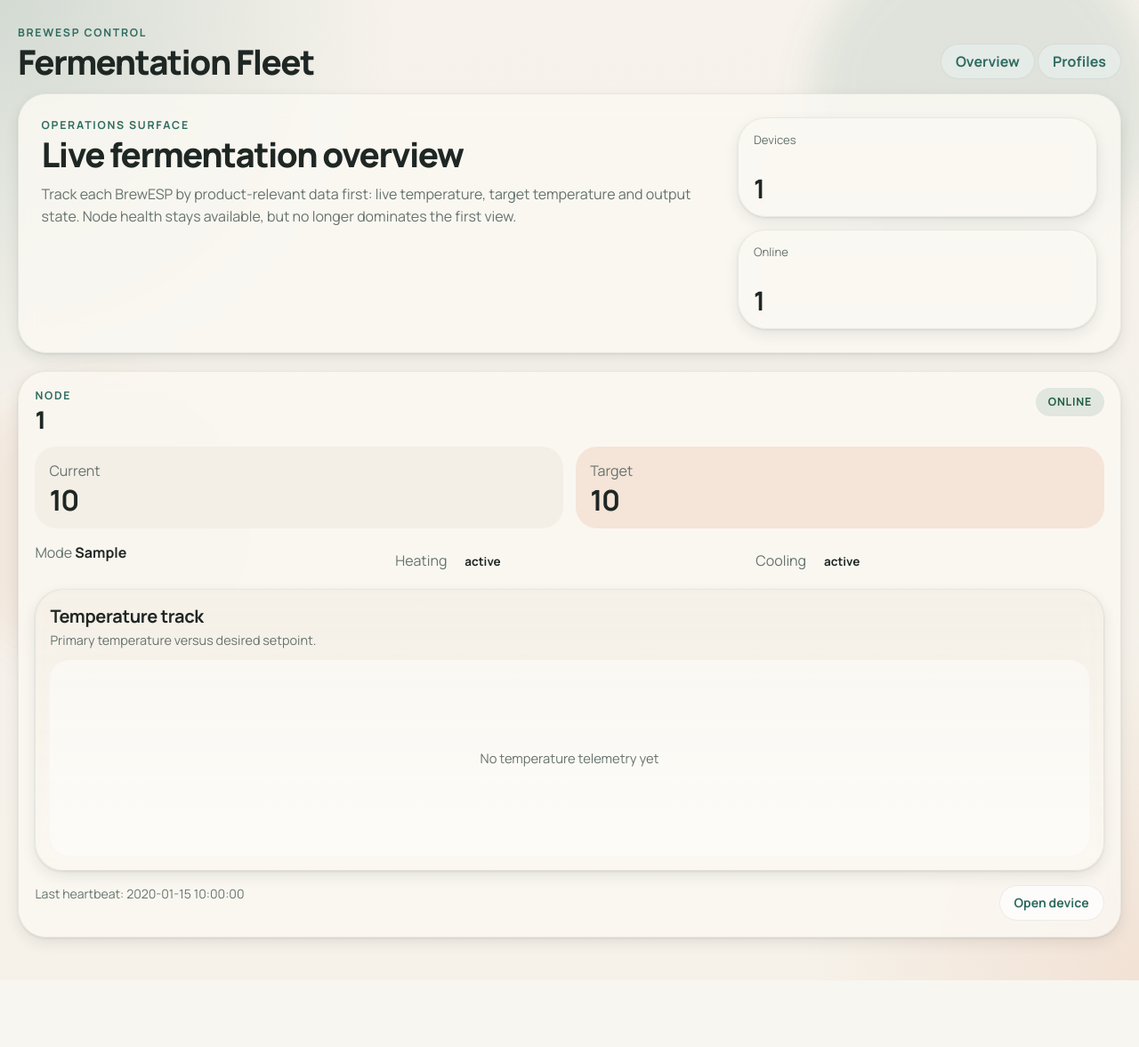
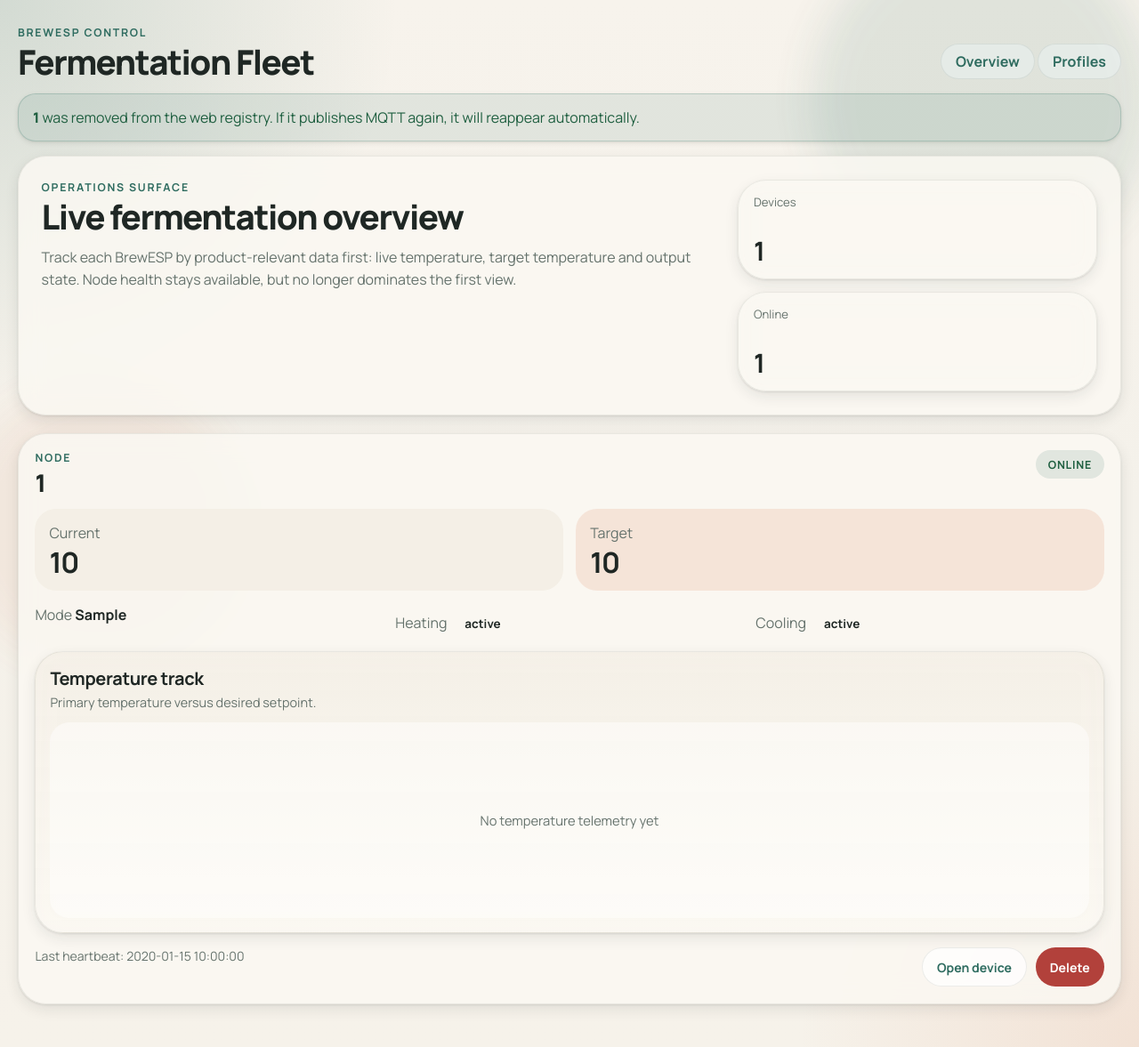
Before and after one commit to zyberpunker/brewesp, a FastAPI app: template services/web/app/templates/dashboard.html in a window 1280 px wide. Shown: the whole page at 89% size. Before the commit the page ends 1102 px from the top, so only its background shows below. Run offline with FastAPI, Linux system fonts and the light colour scheme; the template is opened without the code that fills it: most values are stand-ins (such as "Sample title", 1, 10 or a date in 2020); parts of the project's set-up code (start-up, migrations or seed data) failed here and were passed over; some libraries are stand-ins or nearby versions.

Commit message:
Add web-side device deletion

```diff
--- a/services/web/app/main.py
+++ b/services/web/app/main.py
@@ -8,10 +8,10 @@ import re
 from xml.etree import ElementTree as ET
 
 from fastapi import FastAPI, File, HTTPException, Request, UploadFile
-from fastapi.responses import FileResponse, HTMLResponse, JSONResponse
+from fastapi.responses import FileResponse, HTMLResponse, JSONResponse, RedirectResponse
 from fastapi.staticfiles import StaticFiles
 from fastapi.templating import Jinja2Templates
-from sqlalchemy import desc, select
+from sqlalchemy import delete, desc, select
 from sqlalchemy.orm import selectinload
 
 from .config import settings
@@ -19,6 +19,7 @@ from .db import SessionLocal, init_db
 from .models import (
     Device,
     DeviceFermentationConfig,
+    DeviceHeartbeat,
     DeviceOutputAssignment,
     DeviceTelemetry,
     DiscoveredRelay,
@@ -909,6 +910,17 @@ def _format_timestamp(value: datetime | None) -> str:
     return value.astimezone().strftime("%Y-%m-%d %H:%M:%S")
 
 
+def _delete_device_records(session, device: Device) -> None:
+    session.execute(delete(DeviceHeartbeat).where(DeviceHeartbeat.device_id == device.id))
+    session.execute(delete(DeviceTelemetry).where(DeviceTelemetry.device_id == device.id))
+    session.execute(
+        delete(DeviceFermentationConfig).where(DeviceFermentationConfig.device_id == device.id)
+    )
+    session.execute(delete(DeviceOutputAssignment).where(DeviceOutputAssignment.device_id == device.id))
+    session.execute(delete(DiscoveredRelay).where(DiscoveredRelay.source_device_id == device.id))
+    session.delete(device)
+
+
 OUTPUT_COMMAND_MAP = {
     "heating_on": {"command": "set_output", "target": "heating", "state": "on"},
     "heating_off": {"command": "set_output", "target": "heating", "state": "off"},
@@ -921,6 +933,8 @@ OUTPUT_COMMAND_MAP = {
 @app.get("/", response_class=HTMLResponse)
 def dashboard(request: Request):
     now = _utcnow()
+    deleted_device_id = request.query_params.get("device_deleted")
+    missing_device_id = request.query_params.get("device_missing")
     with SessionLocal() as session:
         devices = session.scalars(
             select(Device)
@@ -950,6 +964,8 @@ def dashboard(request: Request):
             "devices": devices,
             "telemetry_series": telemetry_series,
             "online_count": len([device for device in devices if device.display_status == "online"]),
+            "deleted_device_id": deleted_device_id,
+            "missing_device_id": missing_device_id,
             "page_title": "Fleet Overview",
             "format_temperature": _format_temperature,
             "format_timestamp": _format_timestamp,
@@ -1136,6 +1152,35 @@ def device_detail(request: Request, device_id: str):
             "page_title": f"{device.device_id} detail",
         },
     )
+
+
+@app.post("/devices/{device_id}/delete")
+def delete_device(request: Request, device_id: str):
+    with SessionLocal() as session:
+        device = session.scalar(select(Device).where(Device.device_id == device_id))
+        redirect_url = request.url_for("dashboard")
+        if device is None:
+            redirect_url = redirect_url.include_query_params(device_missing=device_id)
+            return RedirectResponse(str(redirect_url), status_code=303)
+
+        deleted_device_id = device.device_id
+        _delete_device_records(session, device)
+        session.commit()
+        redirect_url = redirect_url.include_query_params(device_deleted=deleted_device_id)
+        return RedirectResponse(str(redirect_url), status_code=303)
+
+
+@app.delete("/api/devices/{device_id}")
+def delete_device_api(device_id: str):
+    with SessionLocal() as session:
+        device = session.scalar(select(Device).where(Device.device_id == device_id))
+        if device is None:
+            return JSONResponse({"error": "Device not found"}, status_code=404)
+
+        deleted_device_id = device.device_id
+        _delete_device_records(session, device)
+        session.commit()
+        return JSONResponse({"status": "deleted", "device_id": deleted_device_id})
 
 
 @app.get("/api/devices/{device_id}/live")
--- a/services/web/app/static/styles.css
+++ b/services/web/app/static/styles.css
@@ -292,6 +292,30 @@ body {
   color: #8c0009;
 }
 
+.notice-banner {
+  margin: 0 0 1rem;
+  padding: 0.95rem 1rem;
+  border-radius: 20px;
+  border: 1px solid rgba(31, 39, 36, 0.08);
+  box-shadow: var(--elevation-1);
+}
+
+.notice-banner strong {
+  font-weight: 800;
+}
+
+.notice-banner--success {
+  background: rgba(47, 108, 96, 0.1);
+  border-color: rgba(47, 108, 96, 0.22);
+  color: #1f5f40;
+}
+
+.notice-banner--warning {
+  background: rgba(212, 106, 58, 0.12);
+  border-color: rgba(212, 106, 58, 0.2);
+  color: #8f4a24;
+}
+
 .fault-banner[hidden] {
   display: none;
 }
@@ -469,6 +493,17 @@ body {
 .device-card__footer {
   color: var(--md-sys-color-on-surface-variant);
   font-size: 0.88rem;
+}
+
+.device-card__actions {
+  display: flex;
+  flex-wrap: wrap;
+  justify-content: end;
+  gap: 0.6rem;
+}
+
+.device-card__actions form {
+  margin: 0;
 }
 
 .inline-meta {
@@ -740,6 +775,16 @@ button:disabled {
     grid-template-columns: 1fr;
   }
 
+  .device-card__footer {
+    flex-direction: column;
+    align-items: start;
+  }
+
+  .device-card__actions {
+    width: 100%;
+    justify-content: start;
+  }
+
   .line-chart {
     min-height: 200px;
   }
--- a/services/web/app/templates/dashboard.html
+++ b/services/web/app/templates/dashboard.html
@@ -3,6 +3,16 @@
 {% block heading %}Fermentation Fleet{% endblock %}
 
 {% block content %}
+{% if deleted_device_id %}
+<section class="notice-banner notice-banner--success" aria-live="polite">
+  <strong>{{ deleted_device_id }}</strong> was removed from the web registry. If it publishes MQTT again, it will reappear automatically.
+</section>
+{% elif missing_device_id %}
+<section class="notice-banner notice-banner--warning" aria-live="polite">
+  <strong>{{ missing_device_id }}</strong> was already missing from the web registry.
+</section>
+{% endif %}
+
 <section class="hero-surface">
   <div>
     <p class="overline">Operations Surface</p>
@@ -79,7 +89,16 @@
 
     <footer class="device-card__footer">
       <span>Last heartbeat: {{ device.last_heartbeat_at or "never" }}</span>
-      <a href="/devices/{{ device.device_id }}">Open device</a>
+      <div class="device-card__actions">
+        <a href="/devices/{{ device.device_id }}">Open device</a>
+        <form
+          method="post"
+          action="/devices/{{ device.device_id }}/delete"
+          data-confirm-message="Delete {{ device.device_id }} from the web registry? It will come back automatically if it publishes MQTT again."
+          onsubmit="return confirm(this.dataset.confirmMessage);">
+          <button type="submit" class="danger-button">Delete</button>
+        </form>
+      </div>
     </footer>
   </article>
   {% else %}
```
Also changed, not shown: services/web/README.md.
